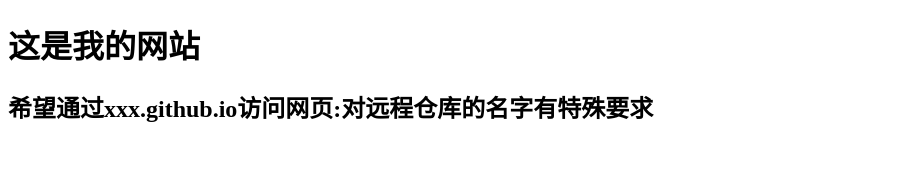
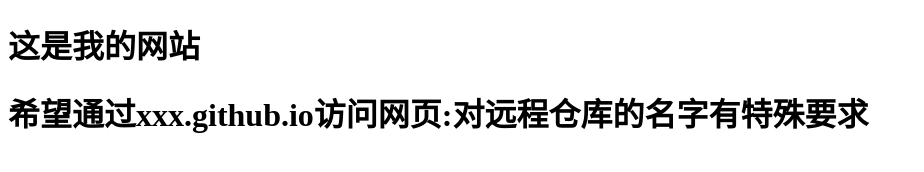
Before and after one commit to weap9on/maxwellsrock.github.io, a plain HTML site: page index.html in a window 1280 px wide. Shown: the whole page, without its empty margins (0-924 px from the left). Drawn offline with Linux system fonts and the light colour scheme.

Commit message:
修改网页内容

```diff
--- a/index.html
+++ b/index.html
@@ -7,6 +7,6 @@
 </head>
 <body>
     <h1>这是我的网站</h1>
-    <h2>希望通过xxx.github.io访问网页:对远程仓库的名字有特殊要求</h2>
+    <h1>希望通过xxx.github.io访问网页:对远程仓库的名字有特殊要求</h1>
 </body>
 </html>
```
